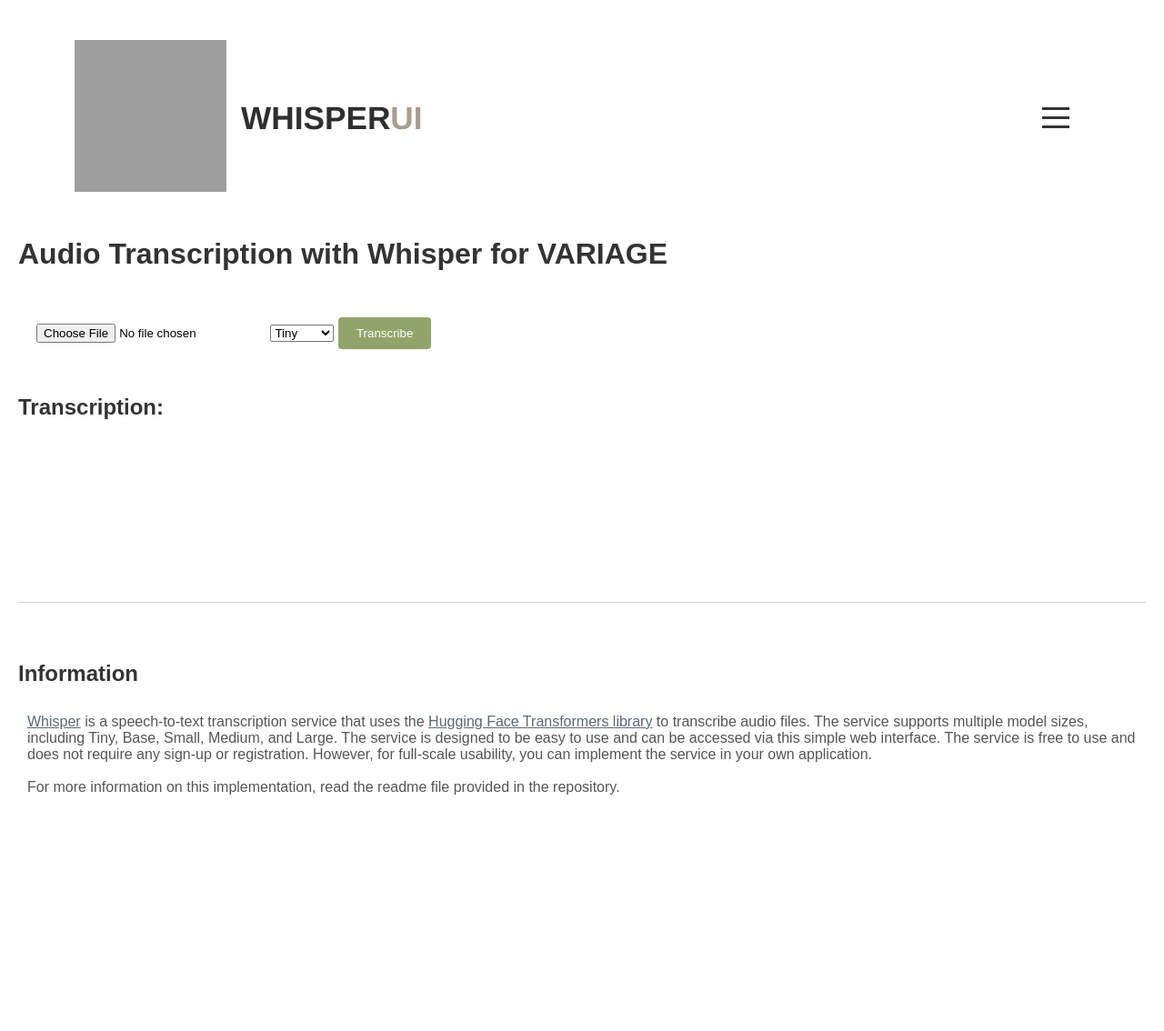
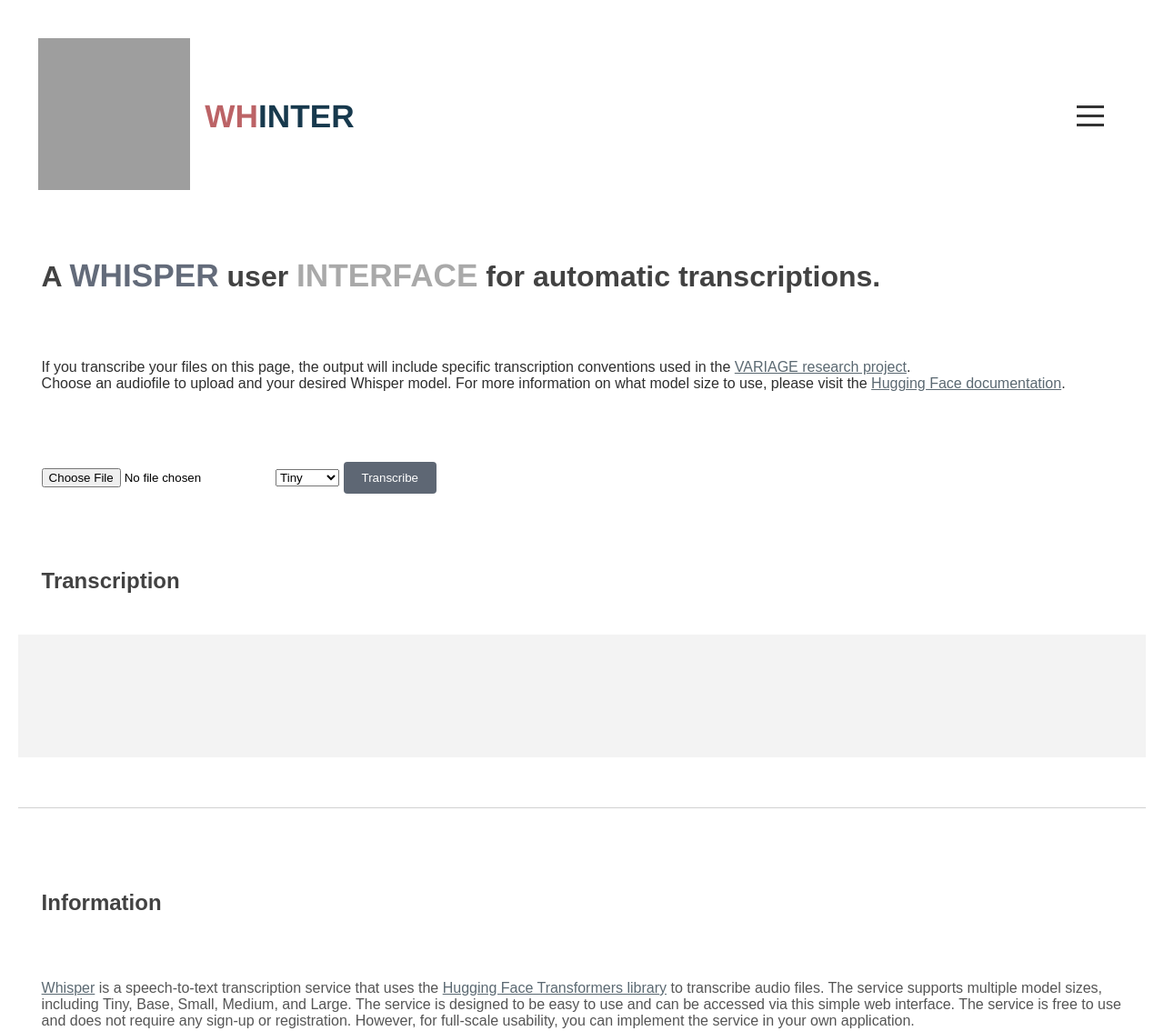
Before and after one commit to sarahbaur/whinter_webapp, a Flask app: page /variage in a window 1280 px wide. Shown: the whole page at 91% size. Run offline with Flask 3, Linux system fonts and the light colour scheme; grey boxes are pictures that could not be loaded.

Commit message:
Improved design

```diff
--- a/static/css/style.css
+++ b/static/css/style.css
@@ -25,7 +25,7 @@
   display: flex;
   justify-content: space-between; /* Aligns items to the left and right */
   align-items: center; /* Centers items vertically */
-  padding: 1.5rem 5%; /* Apply padding uniformly on all sides */
+  padding: 2vh; /* Apply padding uniformly on all sides */
 }
 
 .logo-container {
@@ -43,7 +43,7 @@
   font-size: 2.2rem;
   font-weight: bold;
   text-transform: uppercase;
-  color: #2f2f2f;
+  color: #636b7a;
   align-self: center; /* Center the text vertically */
   font-family: 'Helvetica Neue', Helvetica, Arial, sans-serif;
 }
@@ -52,7 +52,25 @@
   font-size: 2.2rem;
   font-weight: bold;
   text-transform: uppercase;
-  color: #a99c90;
+  color: #a9a9a9;
+  align-self: center; /* Center the text vertically */
+  font-family: 'Helvetica Neue', Helvetica, Arial, sans-serif;
+}
+
+.brand_name_variage {
+  font-size: 2.2rem;
+  font-weight: bold;
+  text-transform: uppercase;
+  color: #BC6366;
+  align-self: center; /* Center the text vertically */
+  font-family: 'Helvetica Neue', Helvetica, Arial, sans-serif;
+}
+
+.brand_name_small_variage {
+  font-size: 2.2rem;
+  font-weight: bold;
+  text-transform: uppercase;
+  color: #17394D;
   align-self: center; /* Center the text vertically */
   font-family: 'Helvetica Neue', Helvetica, Arial, sans-serif;
 }
@@ -62,7 +80,7 @@
   font-size: 2.2rem;
   font-weight: bold;
   text-transform: uppercase;
-  color: #c97c65;
+  color: #636b7a;
 }
 
 /* Hamburger Icon */
@@ -102,7 +120,7 @@
 }
 
 .nav-links a:hover {
-  color: #c17a64;
+  color: #5e6774;
   font-weight: bold;
 }
 
@@ -129,12 +147,18 @@
 }
 
 h1, h2 {
-    color: #333;
+    color: #424242;
+    padding: 2vw;
+}
+
+p {
+    color: #2f2f2f;
+    padding: 2vw;
 }
 
 form {
     background: white;
-    padding: 20px;
+    padding: 2vw;
     border-radius: 8px;
 }
 
@@ -143,7 +167,7 @@
 }
 
 button {
-    background-color: #91a56a;
+    background-color: #5e6774;
     color: white;
     padding: 10px 20px;
     border: none;
@@ -153,43 +177,54 @@
 }
 
 button:hover {
-    background-color: #708050;
+    background-color: #606977;
+}
+.transcription-container {
+    display: flex;
+    flex-direction: column;
+    align-items: normal;
+    justify-content: center; /* Center vertically if needed */
+    margin-top: 20px;
+    padding: 2vw;
+    background: #f3f3f3;
+    color: #555;
 }
 
-#transcription {
-    color: #555;
-    margin-top: 20px;
-    padding: 10px;
-    background: #ffffff;
+.transcription {
+    width: 100%; /* Ensures transcription uses full width of the container */
+    height: fit-content
+}
+
+.transcription_container p {
+    color: #2f2f2f;
+    padding: 0;
 }
 
 #loader {
-    border: 16px solid #ffffff; /* Light grey */
-    border-top: 16px solid #eabcca; /* Blue */
+    border: 8px solid #ffffff; /* Light grey */
+    border-top: 8px solid #eabcca; /* Blue */
     border-radius: 50%;
-    width: 80px;
-    height: 80px;
+    width: 30px;
+    height: 30px;
     animation: spin 2s linear infinite;
-    left: 50%;
-    top: 50%;
-    transform: translate(-50%, -50%);
-    z-index: 9999;
 }
+
+
 
 @keyframes spin {
     0% { transform: rotate(0deg); }
     100% { transform: rotate(360deg); }
 }
 
-#information {
+.information {
     color: #555;
-    margin-top: 20px;
-    padding: 10px;
+    margin-top: 1vh;
+    padding: 2vw;
     background: #ffffff;
 }
 
 .divider {
-    margin-top: 10em;
+    margin-top: 5vh;
     margin-bottom: 4em;
     border-top: 1px solid #d2d2d2;
 }
--- a/templates/variage.html
+++ b/templates/variage.html
@@ -4,12 +4,11 @@
     <title>Whisper Transcriber</title>
     <link rel="stylesheet" type="text/css" href="../static/css/style.css">
 </head>
-
 <body>
     <div class="navbar">
         <div class="logo-container">
             <a href="/" style="text-decoration:none"><img class="logo_nav" src="../static/imgs/logo.png" alt="stylized shush motion logo"></a>
-            <a href="/" style="text-decoration:none"><span class="brand_name">Whisper<span class="brand_name_small">UI</span></span></a>
+            <a href="/" style="text-decoration:none"><span class="brand_name_variage">WH<span class="brand_name_small_variage">INTER</span></span></a>
         </div>
         <div class="nav-icon">
             <div></div>
@@ -21,7 +20,10 @@
             <a href="/variage">VARIAGE</a>
         </div>
     </div>
-    <h1>Audio Transcription with Whisper for VARIAGE</h1>
+    <h1>A <span class="brand_name">Whisper</span> user <span class="brand_name_small">interface</span> for automatic transcriptions.</h1>
+    <p>
+        If you transcribe your files on this page, the output will include specific transcription conventions used in the <a class="link" href="https://www.variage.ch">VARIAGE research project</a>.<br>Choose an audiofile to upload and your desired Whisper model. For more information on what model size to use, please visit the <a class="link" href="https://huggingface.co/openai/whisper-large">Hugging Face documentation</a>.
+    </p>
     <form id="uploadForm">
         <input type="file" id="audiofile" name="audiofile" required>
         <select name="model_type" id="model_type">
@@ -33,13 +35,15 @@
         </select>
         <button type="button" onclick="uploadAudio()">Transcribe</button>
     </form>
-    <h2>Transcription:</h2>
-    <p id="transcription"></p>
-    <div id="loader" style="display: none;"></div>
+    <h2>Transcription</h2>
+    <div class="transcription-container">
+        <div id="loader" style="display: none;"></div> <!-- Loader appears when transcription is in progress -->
+        <p id="transcription"></p> <!-- Where transcription text will appear -->
+    </div>
     <div class="divider"></div>
     <h2>Information</h2>
-    <p id="information"><a class="link" href="https://huggingface.co/docs/transformers/en/model_doc/whisper" target=”_blank”>Whisper</a> is a speech-to-text transcription service that uses the <a class="link" href="https://huggingface.co/docs/transformers/en/index" target=”_blank”>Hugging Face Transformers library</a> to transcribe audio files. The service supports multiple model sizes, including Tiny, Base, Small, Medium, and Large. The service is designed to be easy to use and can be accessed via this simple web interface. The service is free to use and does not require any sign-up or registration. However, for full-scale usability, you can implement the service in your own application.<br><br>For more information on this implementation, read the readme file provided in the repository.</p>
-
+    <p class="information"><a class="link" href="https://huggingface.co/docs/transformers/en/model_doc/whisper" target=”_blank”>Whisper</a> is a speech-to-text transcription service that uses the <a class="link" href="https://huggingface.co/docs/transformers/en/index" target=”_blank”>Hugging Face Transformers library</a> to transcribe audio files. The service supports multiple model sizes, including Tiny, Base, Small, Medium, and Large. The service is designed to be easy to use and can be accessed via this simple web interface. The service is free to use and does not require any sign-up or registration. However, for full-scale usability, you can implement the service in your own application.<br><br>For more information on this implementation, read the readme file provided in the repository.</p>
     <script src="../static/js/script_variage.js"></script>
-    <script src="../static/js/navbar.js"></script></body>
+    <script src="../static/js/navbar.js"></script>
+</body>
 </html>
```
Also changed, not shown: templates/base.html (+11 -8 lines).
